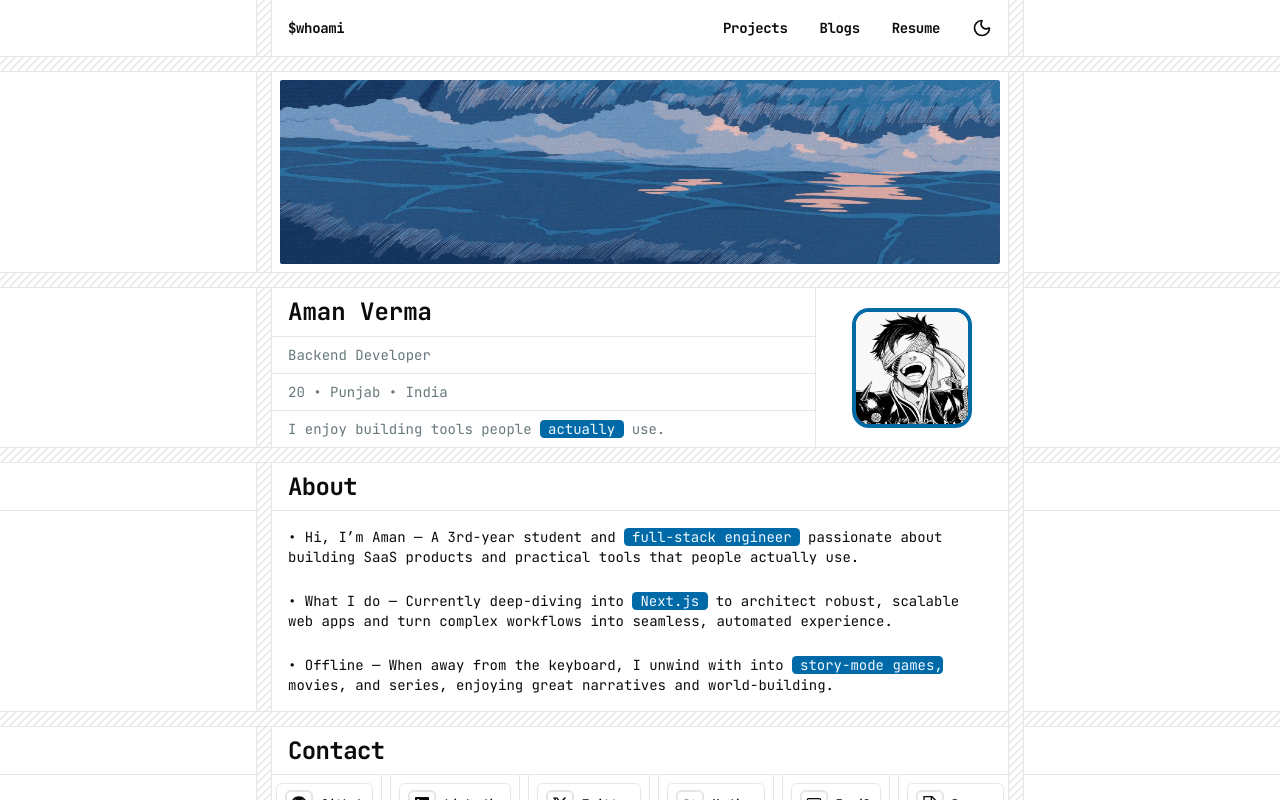
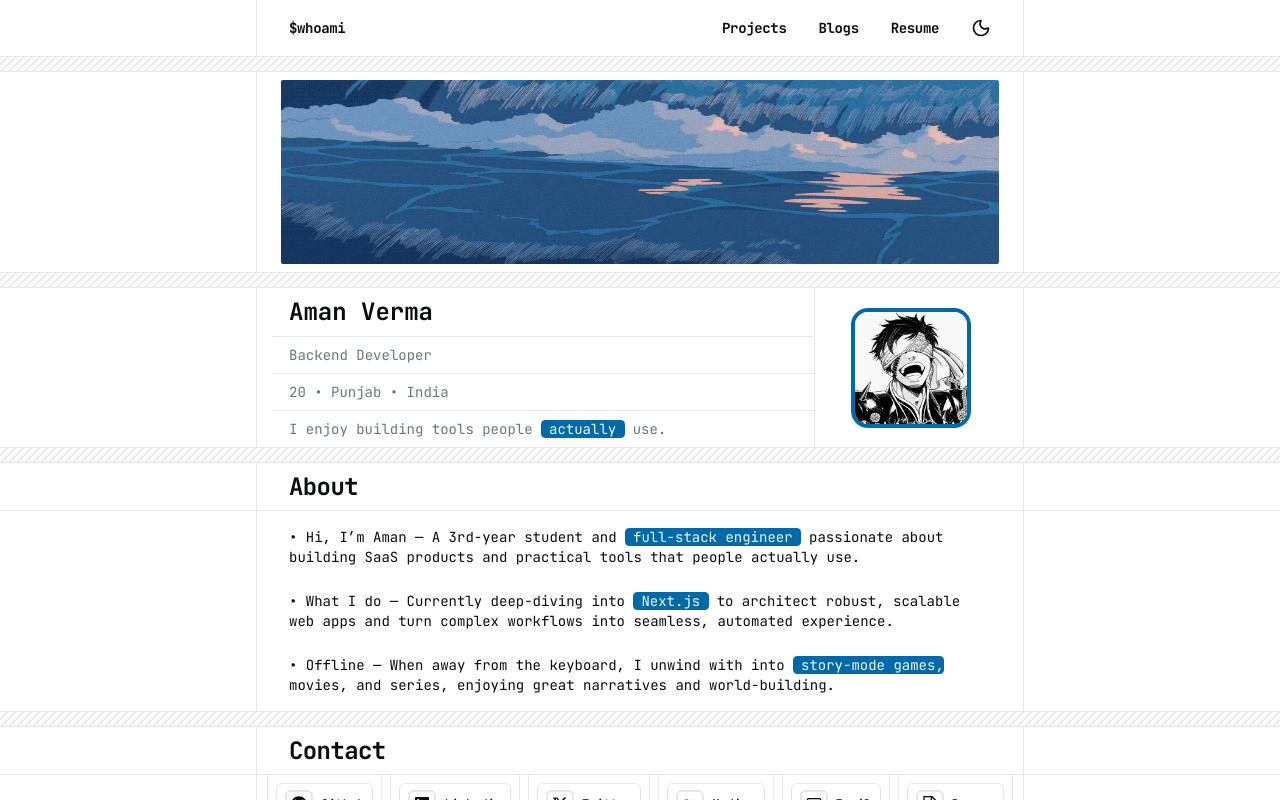
Before and after one commit to amannv/portfolio-v1, a Next.js app: page / in a window 1280 px wide. Shown: the top 800 px of the page. Built offline with nearby package versions, Linux system fonts and the light colour scheme; no server answers.

Commit message:
removed the y scales

```diff
--- a/app/pages/Navbar.tsx
+++ b/app/pages/Navbar.tsx
@@ -1,7 +1,6 @@
 "use client";
 
 import ScaleX from "@/components/ScaleX";
-import ScaleY from "@/components/ScaleY";
 import { AnimatedThemeToggler } from "@/components/ui/animated-theme-toggler";
 import { cn } from "@/lib/utils";
 import { useTheme } from "next-themes";
@@ -16,12 +15,10 @@ export default function Navbar({ className }: { className?: string }) {
   }, []);
 
   return (
-    <div className="bg-background sticky top-0 z-50 w-full max-w-3xl">
-      <div className="grid w-full grid-cols-[16px_minmax(0,1fr)_16px]">
-        <ScaleY className="h-14 min-h-0" />
+    <div className="bg-background sticky top-0 z-50 w-full max-w-3xl border-x">
       <div
         className={cn(
-            "flex h-14 w-full items-center justify-between",
+          "flex h-14 w-full items-center justify-between px-4",
           className,
         )}
       >
@@ -42,8 +39,6 @@ export default function Navbar({ className }: { className?: string }) {
           </div>
         </div>
       </div>
-        <ScaleY className="h-14 min-h-0" />
-      </div>
       <ScaleX />
     </div>
   );
--- a/components/Container.tsx
+++ b/components/Container.tsx
@@ -1,13 +1,7 @@
-import ScaleY from "./ScaleY";
-
 export default function Container({ children }: { children: React.ReactNode }) {
   return (
-    <div className="mx-auto grid min-h-screen w-full max-w-3xl grid-cols-[16px_minmax(0,1fr)_16px]">
-      <ScaleY />
-
-      <div className="w-full">{children}</div>
-
-      <ScaleY />
+    <div className="mx-auto min-h-screen w-full max-w-3xl border-x">
+      <div className="w-full px-4">{children}</div>
     </div>
   );
 }
```
Lines whose indentation alone changed are shown as unchanged.
